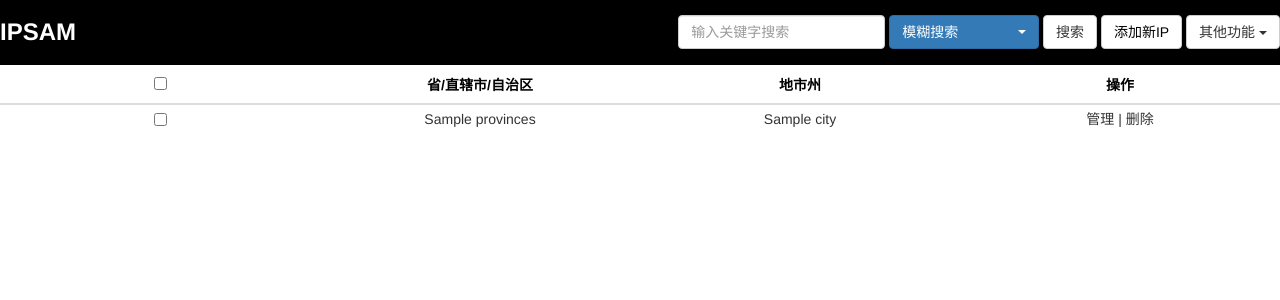
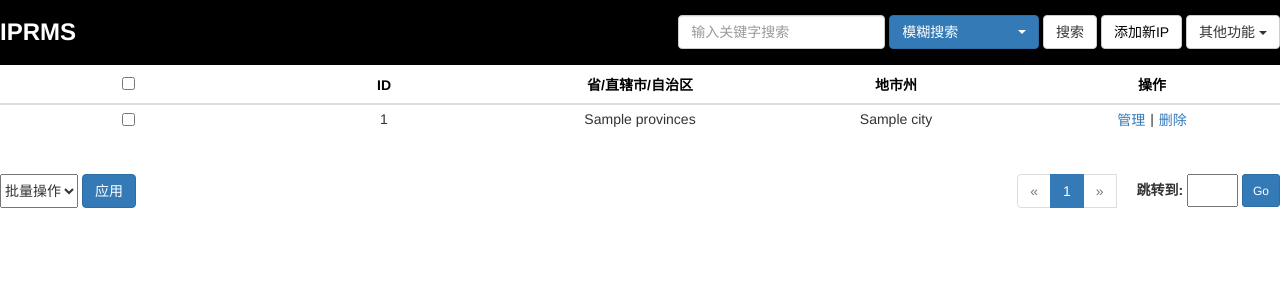
Before and after one commit to derek-s/IPAMS, a Flask app: template templates/provinces.html in a window 1280 px wide. Shown: the top 300 px of the page. Run offline with Flask 2, Linux system fonts and the light colour scheme; the template is opened without the code that fills it: most values are stand-ins (such as "Sample title", 1, 10 or a date in 2020); lists and menus that the app fills with data are empty; some libraries are stand-ins or nearby versions.

Commit message:
修改模板

```diff
--- a/templates/_macros.html
+++ b/templates/_macros.html
@@ -1,5 +1,5 @@
 {% macro paginate(pagination, destination, small=False) %}
-    {% if pagination.num_pages > 1 %}
+    {% if pagination.num_pages >= 1 %}
         <ul class="pagination {% if small %}pagination-sm{% endif %}" id="pagination">
             <li {% if not pagination.has_prev %}class="disabled"{% endif %}>
                 <a href="{% if pagination.has_prev %}{{ url_for(destination) }}?page={{ pagination.prev_page }}{% else %}#{% endif %}">&laquo;</a>
--- a/templates/index.html
+++ b/templates/index.html
@@ -1,4 +1,4 @@
-{% extends "base.html" %}{% block title %}IPSAM{% endblock %}{% block content -%}{% include "nav.html" %}
+{% extends "base.html" %}{% block title %}IPRMS{% endblock %}{% block content -%}{% include "nav.html" %}
 <div id="content">
     {% include "table.html" %}
 </div>
--- a/templates/nav.html
+++ b/templates/nav.html
@@ -1,6 +1,6 @@
 <div id="nav">
     <div class="nav_Block">
-        <div class="nav_Logo"><a href="{{url_for('indexViews.indexPage')}}">IPSAM</a></div>
+        <div class="nav_Logo"><a href="{{url_for('indexViews.indexPage')}}">IPRMS</a></div>
         <div class="nav_List">
             <ul class="menu">
                 <li class="nav_Child">
@@ -8,7 +8,7 @@
                     <label type="text" class="Search_label">
                         <input type="text" class="form-control" name="keyword" placeholder="输入关键字搜索">
                     </label>
-                    <select name="mode" id="Search_S" class="selectpicker" data-style="btn-primary selectTop" data-width="150px">
+                    <select name="mode" id="Search_S" class="" data-style="btn-primary selectTop" data-width="150px">
                         <option value="all" selected>模糊搜索</option>
                         <option value="IPSource">IP来源单位</option>
                         <option value="StartIP">起始IP</option>
--- a/templates/provinces.html
+++ b/templates/provinces.html
@@ -1,5 +1,7 @@
-{% extends "base.html" %}{%import '_macros.html' as macros%}{% block title %}IPSAM{% endblock %}{% block content -%}{% include "nav.html" %}
+{% extends "base.html" %}{%import '_macros.html' as macros%}{% block title %}IPRMS{% endblock %}{% block content -%}{% include
+"nav.html" %}
 <div id="content">
+    <div class="pUBlock">
         <div class="pTable">
             <div class="pTable_head">
                 <table class="table table-hover p_fixed">
@@ -8,6 +10,7 @@
                             <th>
                                 <input id="checkboxall" type="checkbox" name="oper_all">
                             </th>
+                            <th>ID</th>
                             <th>
                                 省/直辖市/自治区
                             </th>
@@ -26,36 +29,55 @@
                     <tbody>
                         {% for pData in pDatas %}
                         <tr>
-                        <td><input id="oper" type="checkbox" name="oper" value="1" /></td>
+                            <td>
+                                <input id="oper-{{ pData.ID }}" type="checkbox" name="oper" value="{{ pData.ID }}" />
+                            </td>
+                            <td>{{ pData.ID }}</td>
                             <td>{{ pData.Provinces }}</td>
                             <td>{{ pData.City }}</td>
-                        <td>管理 | 删除</td>
+                            <td><button onclick="javascript:Pvs_ModfiyLayer('{{ pData.ID }}', 'get')" type="button" class="btn btn-link inline_button_link">管理</button> | <button onclick="javascript:Pvs_Delete('{{ pData.ID }}')" type="button" class="btn btn-link inline_button_link">删除</button></td>
                         </tr>
                         {% endfor %}
                     </tbody>
                 </table>
             </div>
         </div>
+    </div>
     <div class="clenfix"></div>
+    <div class="bottomBar">
+        <div class="all_downlist">
+            <div class="dropdown">
+                <select id="OPSelect" name="action" id="bulk-action-selector-top">
+                    <option value="-1">批量操作</option>
+                    <option value="modify">管理</option>
+                    <option value="delete">删除</option>
+                </select>
+            </div>
+            <button onclick="javascript:Pvs_OP(getCheckBoxID())" id="iopearbutton" class="btn btn-primary">应用</button>
+        </div>
         <div class="pagination">
             {%if pagination%} {{macros.paginate(pagination,'sysOption.provincesView')}} {%endif%}
         </div>
     </div>
+</div>
 
 <script type="text/javascript">
-    $(function(){
+    $(function () {
         $('.pTable').css({
-            'width':$('.pTable_body').css('width'),//获取子元素的宽度
-            'height':$('.pTable_body').css('height') //获取子元素的高度
+            'width': $('.pTable_body').css('width'),
+            'height': $('.pTable_body').css('height')
+        });
+        var height = parseInt($('.pTable').css("height")) + 50 + "px"
+        $('.pUBlock').css({
+            'height': height
         });
     })
-    $(function() {
-            $('#transfer').click(function() {
+    $(function () {
+        $('#transfer').click(function () {
             var page = $('#transfer_page').val();
             window.location.href = "{{url_for('sysOption.provincesView')}}" + "?page=" + page;
         })
     })
-
 </script>
 
 {%- endblock -%}
--- a/templates/system.html
+++ b/templates/system.html
@@ -1,4 +1,4 @@
-{% extends "base.html" %}{% block title %}IPSAM{% endblock %}{% block content -%}
+{% extends "base.html" %}{% block title %}IPRMS{% endblock %}{% block content -%}
 <div id="content_layer">
     <label for="limitInput">分页数量</label>
     <input type="text" id="limitInput" value="{{ data.limitNum }}" onkeyup="value=value.replace(/[^\d.]/g,'')">
```
Also changed, not shown: templates/provincesmodify.html (renamed from templates/provincesadd.html, +9 -12 lines). Lines whose indentation alone changed are shown as unchanged.
